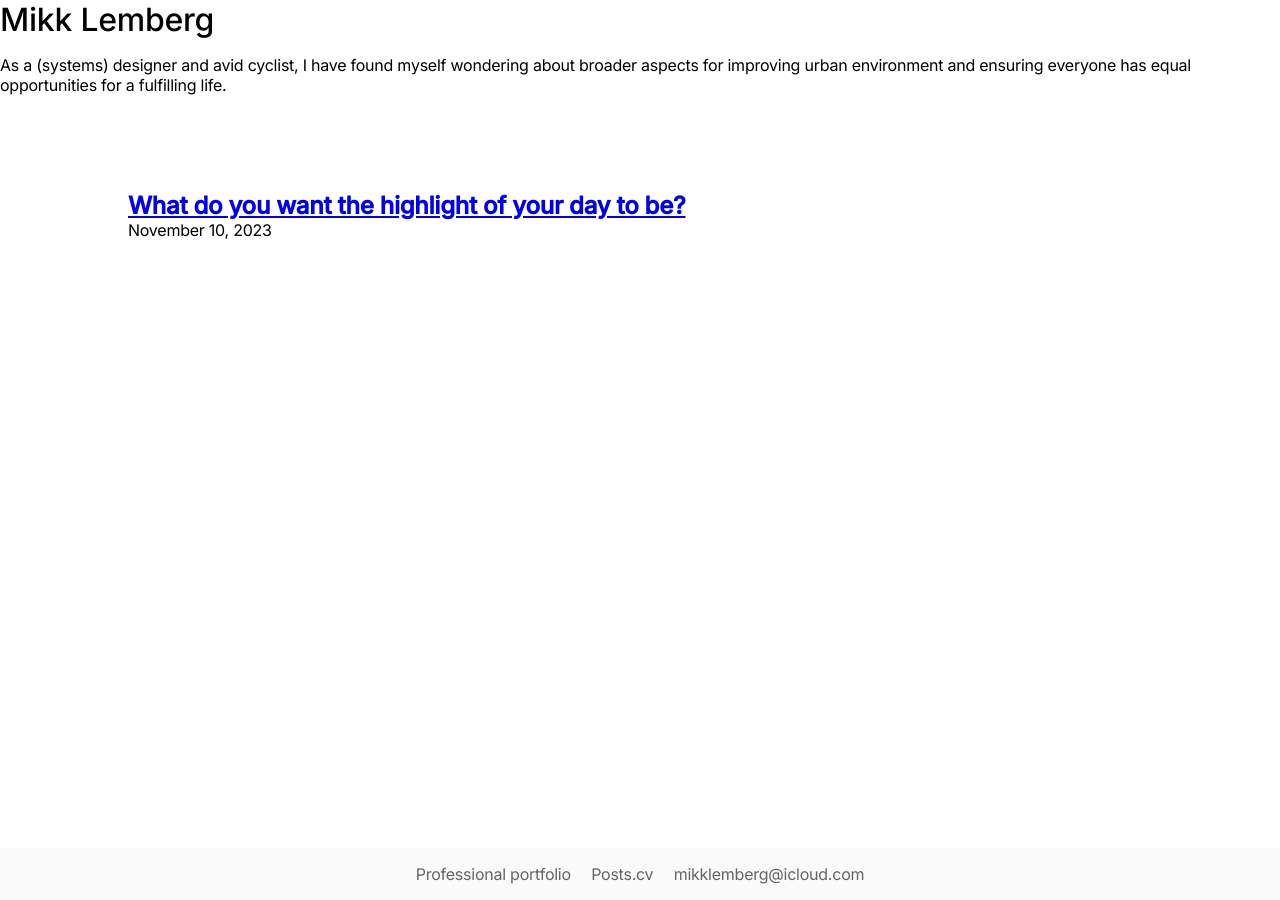
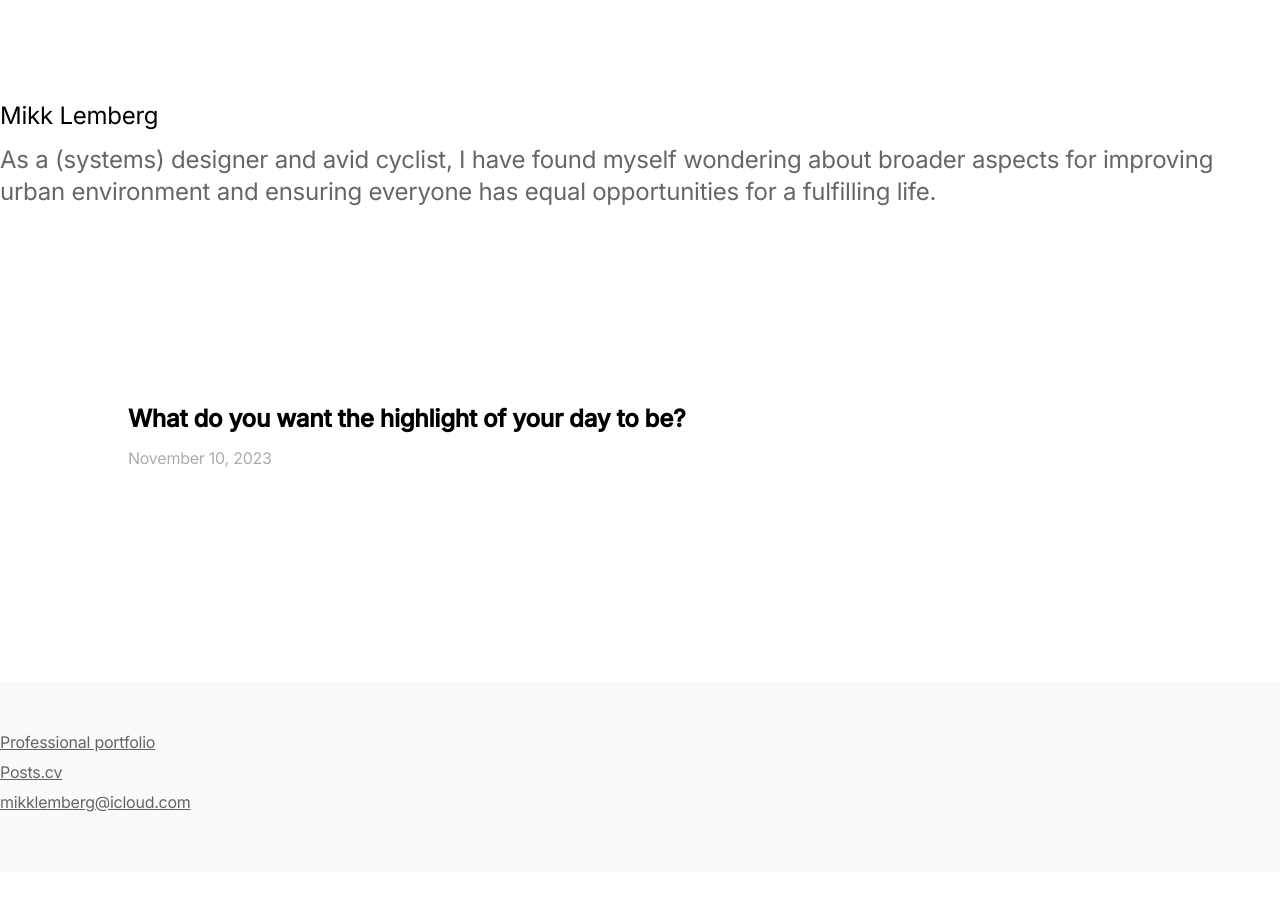
Before and after one commit to mikklemberg/My-personal-notes, a Jekyll site: the page built from README.md, in a window 1280 px wide. Built offline with Jekyll 4.4.1, drawn with Linux system fonts in a browser that asks for light colours; our own code applies the rules of GitHub Pages for plain Markdown files.

Commit message:
Update style.css

```diff
--- a/assets/css/style.css
+++ b/assets/css/style.css
@@ -20,59 +20,76 @@ body, h1, h2, h3, h4, h5, h6, p, a {
 
 /* Header styles */
 .header {
+    padding-top: 100px; /* Padding from the top */
     text-align: left; /* Align to the left */
     margin-bottom: 2em; /* Space below the header */
 }
 
 .header h1 {
-    font-size: 2em; /* Adjust the size as needed */
-    font-weight: 500; /* For medium weight */
+    color: #000;
+    font-size: 24px; /* Adjust the size as needed */
+    font-weight: 400; /* Regular weight */
+    line-height: 32px;
     margin-bottom: 0.5em; /* Space below the site title */
 }
 
-/* Post header styles */
-.post-header h1 {
-    font-size: 2em; /* Adjust the size as needed */
-    font-weight: 500; /* For medium weight */
-    margin-bottom: 0.5em; /* Space below the post title */
+.header p {
+    color: rgba(0, 0, 0, 0.6); /* Description color */
+    font-size: 24px;
+    line-height: 32px;
 }
 
-.post-header .meta {
-    color: rgba(0, 0, 0, 0.33); /* Lighter color for the date */
-    margin-bottom: 1em; /* Space below the meta information */
+/* Dynamic Posts Section */
+.posts {
+    margin-top: 100px; /* Space from header to posts */
+    margin-bottom: 150px; /* Space from posts to footer */
 }
 
-/* Post content styles */
-.post-content {
-    text-align: left; /* Align to the left */
-    margin-bottom: 2em; /* Space below the post */
+.post {
+    margin-bottom: 50px; /* Space between each article */
 }
 
-/* Subheader within the post content */
-.post-content h2 {
-    font-size: 1.5em; /* Adjust the size as needed */
-    margin: 2em 0 1em; /* Space above and below subheaders */
+.post h2 {
+    color: #000;
+    margin-bottom: 15px; /* Space between title and publish date */
+}
+
+.post h2 a {
+    text-decoration: none; /* No underline by default */
+    color: #000;
+}
+
+.post h2 a:hover {
+    text-decoration: underline; /* Underline on hover */
+    color: #0B64FE; /* Change color to blue on hover */
+}
+
+.post time {
+    color: rgba(0, 0, 0, 0.33); /* Publish date color */
 }
 
 /* Footer styles */
 .footer {
+    text-align: left;
+    padding: 50px 0 50px; /* Padding around the footer content */
     background: #FAFAFA; /* Light grey background */
-    padding: 1em 10%; /* Padding around the footer content */
-    position: fixed; /* Fixed at the bottom */
-    bottom: 0;
-    left: 0;
-    width: 100%; /* Full width */
-    text-align: center; /* Center the text */
+}
+
+.footer p {
+    color: rgba(0, 0, 0, 0.33);
+    margin-bottom: 20px; /* Space between the header and links */
 }
 
 .footer a {
     color: rgba(0, 0, 0, 0.6);
-    margin: 0 0.5em; /* Space between links */
-    text-decoration: none; /* No underline by default */
+    text-decoration: underline;
+    display: block; /* Each link on a new line */
+    margin-bottom: 10px; /* Spacing between links */
 }
 
 .footer a:hover {
-    text-decoration: underline; /* Underline on hover */
+    color: #000; /* Link color on hover */
+    text-decoration: none; /* No underline on hover */
 }
 
 /* Responsive adjustments */
@@ -81,7 +98,7 @@ body, h1, h2, h3, h4, h5, h6, p, a {
         padding: 4em 5%; /* Reduced padding on smaller screens */
     }
 
-    .header, .post-header, .post-content, .footer {
+    .header, .posts, .footer {
         text-align: left; /* Align to the left */
     }
 }
```
